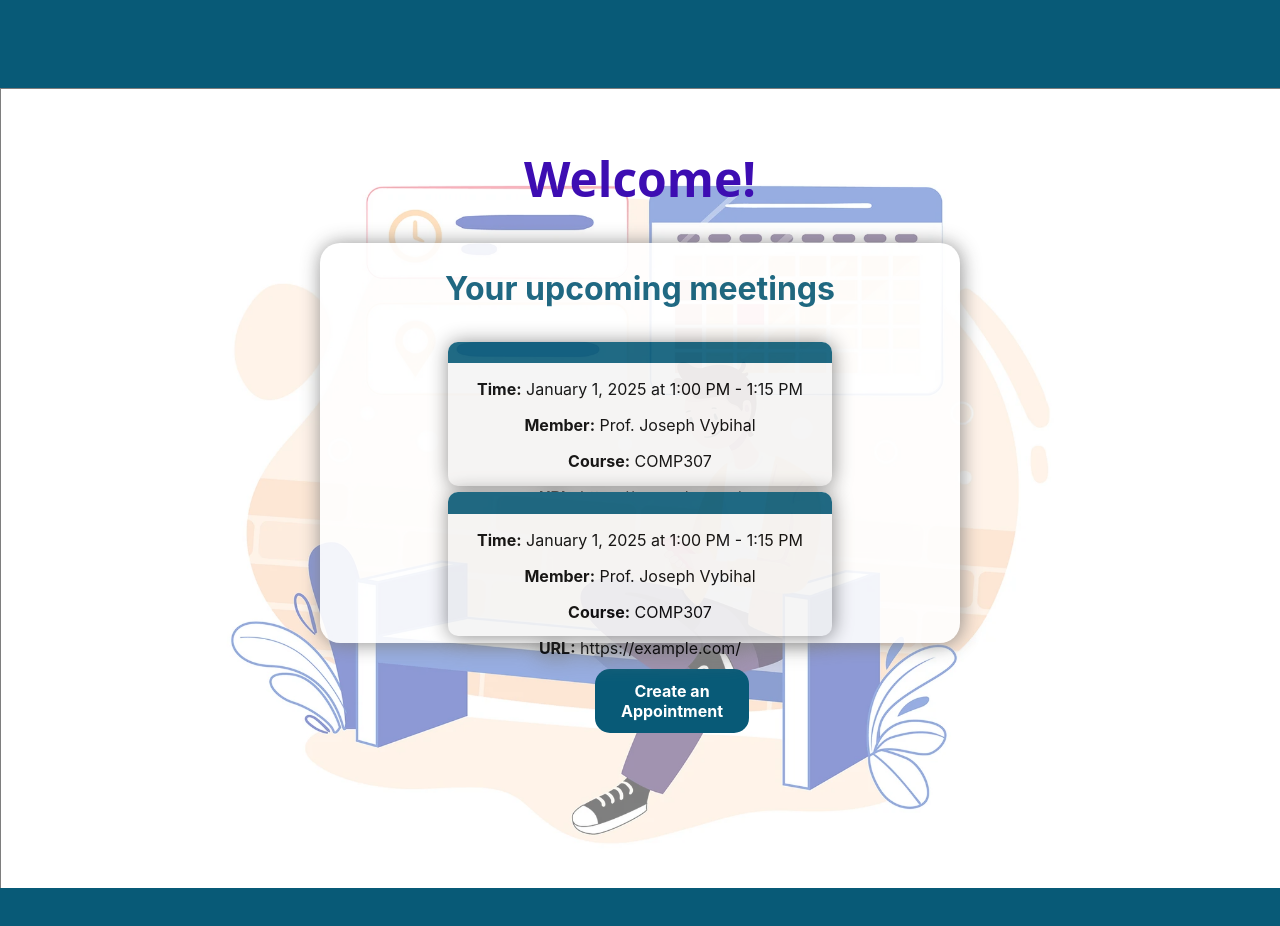
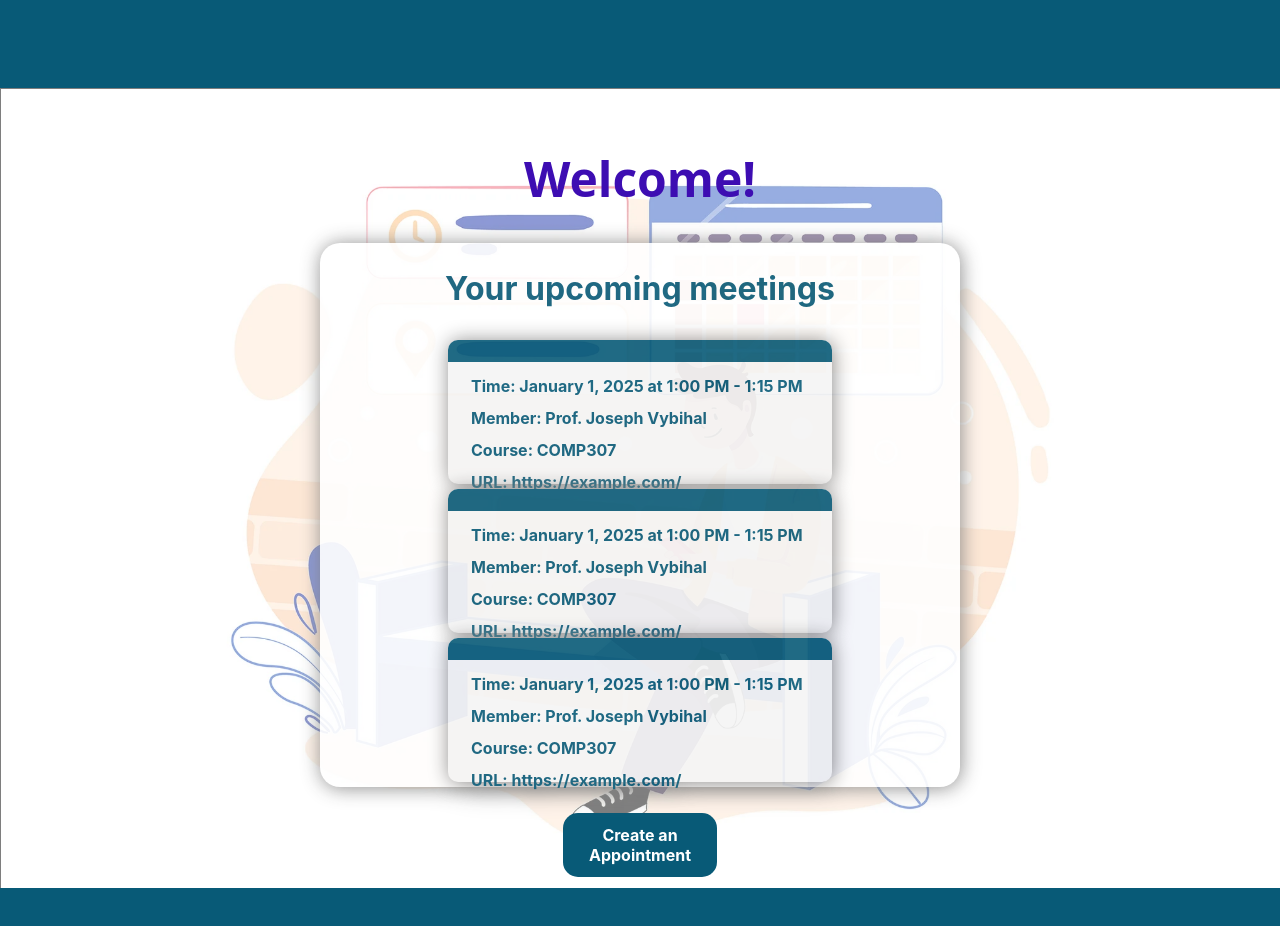
Before and after one commit to abrarfuad27/Slotify, a React (Create React App) app in the folder frontend/: page / in a window 1280 px wide. Built offline with nearby package versions, Linux system fonts and the light colour scheme.

Commit message:
Styling the appointment cards and simulating dynamic appointment fetching

```diff
--- a/frontend/src/pages/memberDashboard.jsx
+++ b/frontend/src/pages/memberDashboard.jsx
@@ -1,16 +1,46 @@
-import React from 'react';
+import React, { useState, useEffect } from 'react';
 import '../style/memberDashboard.css';
 import DashboardCard from '../components/dashboardCard';
 
 const MemberDashboard = () => {
   const content = (
     <div className='card-content'>
-        <p><b>Time:</b> January 1, 2025 at 1:00 PM - 1:15 PM</p>
-        <p><b>Member:</b> Prof. Joseph Vybihal</p>
-        <p><b>Course:</b> COMP307</p>
-        <p><b>URL:</b>  https://example.com/</p>
+        <p>Time: January 1, 2025 at 1:00 PM - 1:15 PM</p>
+        <p>Member: Prof. Joseph Vybihal</p>
+        <p>Course: COMP307</p>
+        <p>URL:  https://example.com/</p>
     </div>
   );
+
+  const [appointments, setAppointments] = useState([]);
+
+//   dynamically change upcoming-meetings-container height
+  const [height, setHeight] = useState(35);
+
+//   simulates fetching upcoming appointments from database
+  const fetchAppointment = () => {
+    // query only 3 upcoming appointments, close to current date
+    let queryData = [content, content, content];
+
+    if (queryData.length === 0) {
+        queryData = [(
+            <div className='card-content'>
+                <p>No meetings yet!</p>
+                <p>Start by creating an appointment</p>
+            </div>
+        )]
+    } else if (queryData.length === 2){
+        setHeight(55);
+    } else {
+        setHeight(68);
+    }
+    setAppointments(queryData);
+  }
+
+
+  useEffect(() => {
+    fetchAppointment();
+  }, []);
 
   return (
     <div className='member-dashboard'>
@@ -22,13 +52,14 @@ const MemberDashboard = () => {
             {/* header */}
             <div className='dashboard-el'>
                 <h1>Welcome!</h1>
-                <div className='upcoming-meetings-container'>
+                <div className='upcoming-meetings-container' style={{height: `${height}vh`}}>
                     <h2>Your upcoming meetings</h2>
 
                     {/* TODO: set limit to max 3 info-cards showing */}
                     <div className='info-card-container'>
-                        <DashboardCard content={content}></DashboardCard>
-                        <DashboardCard content={content}></DashboardCard>
+                        {appointments.map((appt, _)=>(
+                            <DashboardCard content={appt}></DashboardCard>
+                        ))}
                     </div>
                 </div>
                 <button type='button' className='create-appt-btn'>Create an Appointment</button>
--- a/frontend/src/style/memberDashboard.css
+++ b/frontend/src/style/memberDashboard.css
@@ -45,13 +45,12 @@
     margin-top: 2%;
 }
 
-dashboard-el > h1 {
+dashboard-el > h2 {
     margin-bottom: 0px;
 }
 
 .upcoming-meetings-container {
     width:50vw;
-    height:50vh;
 
     background-color: white;
     opacity: 0.9;
@@ -83,13 +82,15 @@ dashboard-el > h1 {
     font-size: 1rem;
     font-family: 'Inter', sans-serif;
     font-weight: bold;
-    margin-left: 5%;
 }
 
 /* TODO styling content of the card */
-.card-content {
-    flex-direction: column;
-    justify-content: left;
+.card-content p {
+    text-align: left;
+    line-height: 1;
+    margin-left: 6%;
+    color: #085A77;
+    font-weight: bold;
 }
 
 /* footer */
```
